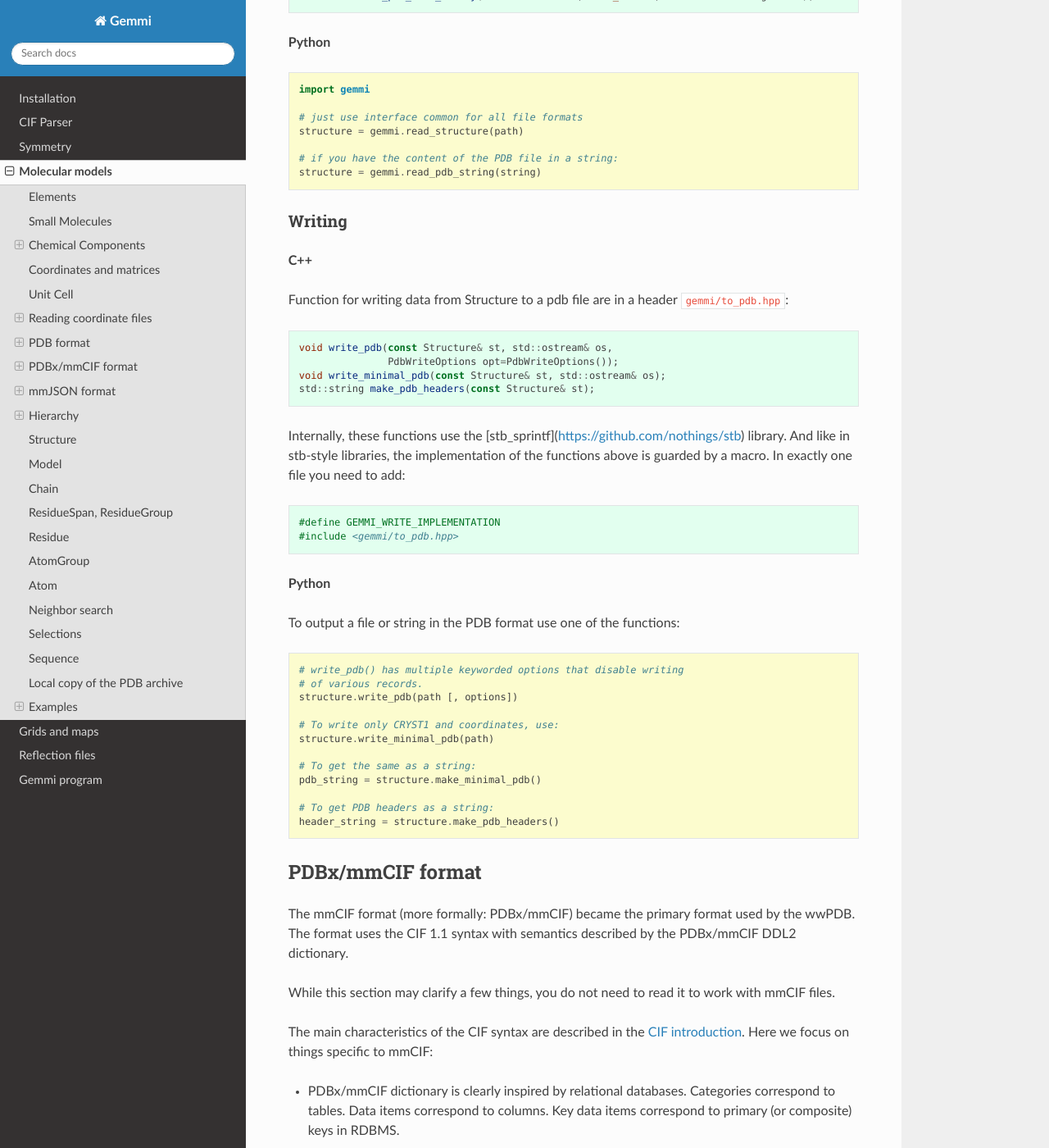
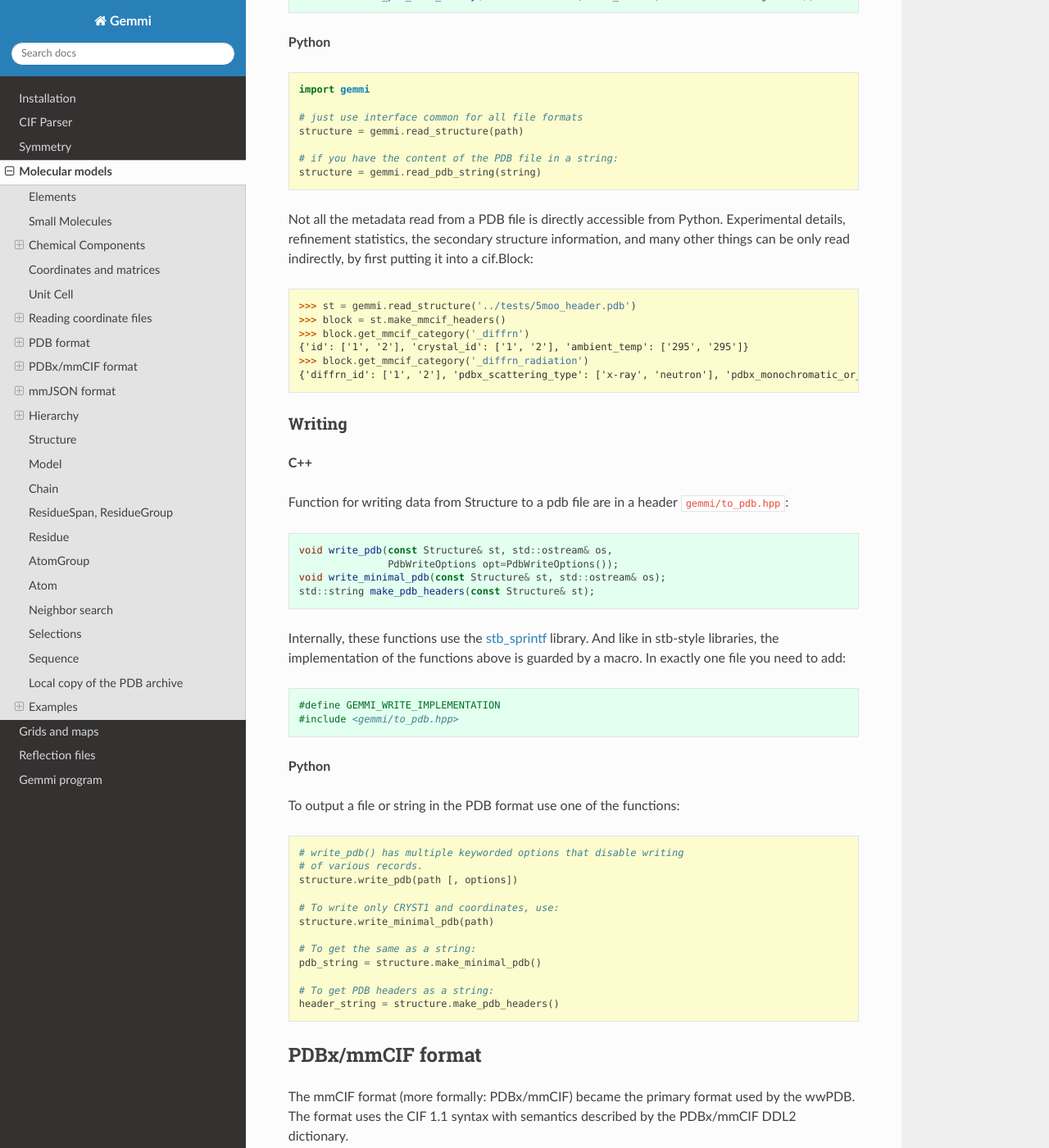
Before and after one commit to project-gemmi/gemmi, a Sphinx documentation site: the page built from docs/mol.rst, in a window 1280 px wide and 1400 px high, scrolled down 11345 px. Shown: the whole window at 82% size. Built offline with Sphinx 7.4.7 and the Read the Docs theme 2.0.0, drawn with Linux system fonts in a browser that asks for light colours.

Commit message:
added Structure.make_mmcif_headers()

```diff
--- a/docs/custom.css
+++ b/docs/custom.css
@@ -1,5 +1,5 @@
 
-.highlight-pycon .highlight, .highlight-python .highlight {
+.highlight-pycon .highlight, .highlight-pycon3 .highlight, .highlight-python .highlight {
  background: #fcfcce;
 }
 .highlight-cpp .highlight {
--- a/docs/mol.rst
+++ b/docs/mol.rst
@@ -606,6 +606,20 @@ The content of the file can also be read from a string or from memory::
     # if you have the content of the PDB file in a string:
     structure = gemmi.read_pdb_string(string)
 
+Not all the metadata read from a PDB file is directly accessible from Python.
+Experimental details, refinement statistics, the secondary structure
+information, and many other things can be only read indirectly,
+by first putting it into a cif.Block:
+
+.. doctest::
+
+  >>> st = gemmi.read_structure('../tests/5moo_header.pdb')
+  >>> block = st.make_mmcif_headers()
+  >>> block.get_mmcif_category('_diffrn')
+  {'id': ['1', '2'], 'crystal_id': ['1', '2'], 'ambient_temp': ['295', '295']}
+  >>> block.get_mmcif_category('_diffrn_radiation')
+  {'diffrn_id': ['1', '2'], 'pdbx_scattering_type': ['x-ray', 'neutron'], 'pdbx_monochromatic_or_laue_m_l': ['M', None], 'monochromator': [None, None]}
+
 Writing
 -------
 
@@ -620,7 +634,7 @@ in a header ``gemmi/to_pdb.hpp``::
   std::string make_pdb_headers(const Structure& st);
 
 Internally, these functions use the
-[stb_sprintf](https://github.com/nothings/stb) library.
+`stb_sprintf <https://github.com/nothings/stb>`_ library.
 And like in stb-style libraries, the implementation of the functions above
 is guarded by a macro. In exactly one file you need to add::
 
```
Also changed, not shown: 4 other files.
